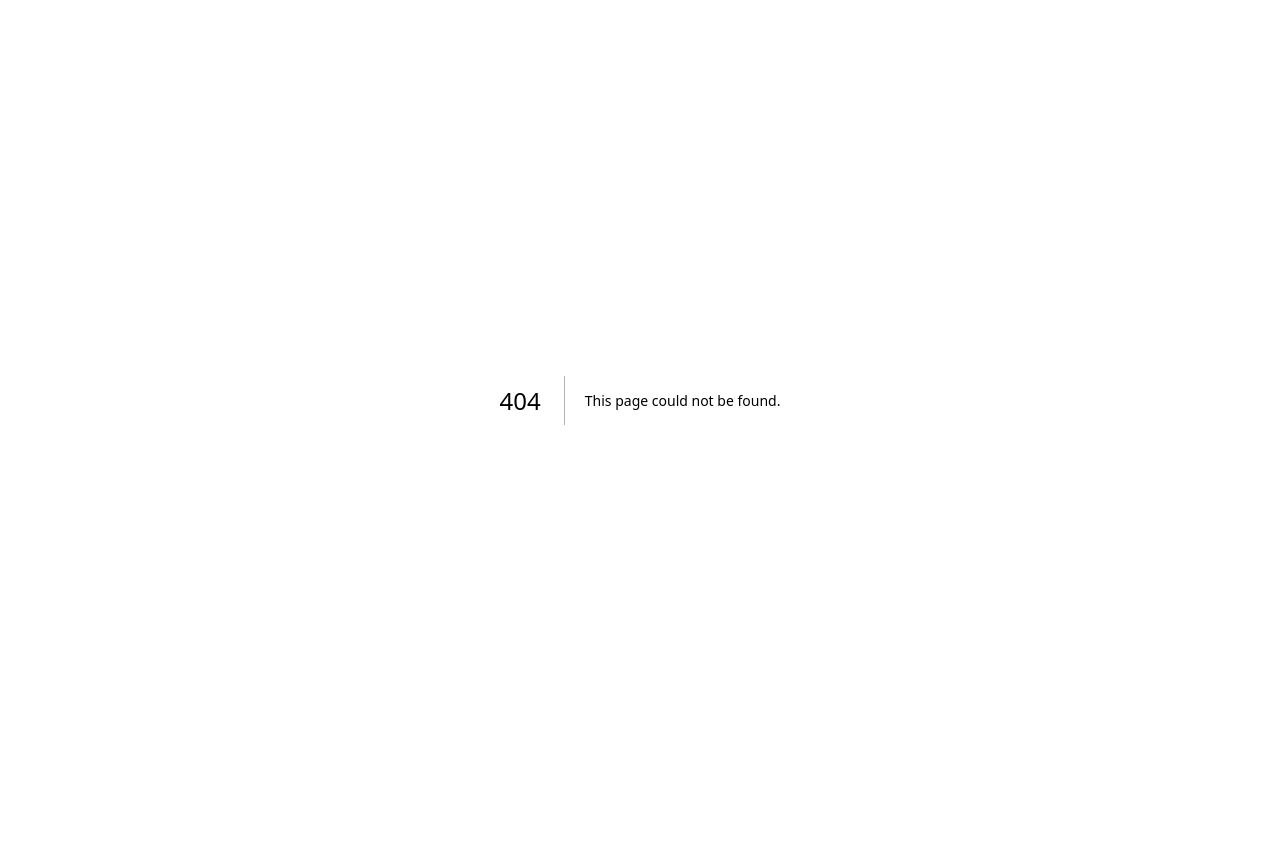
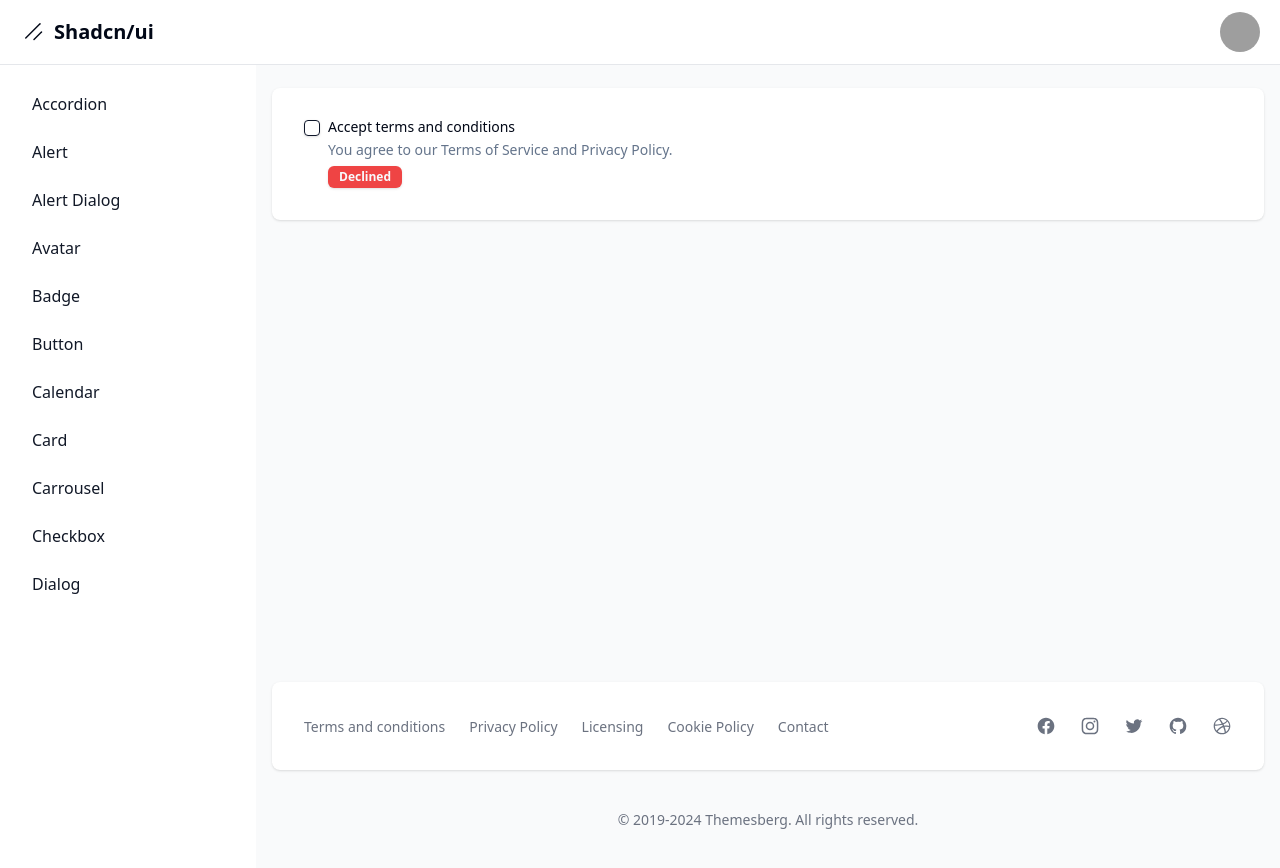
Before and after one commit to davidmoina/shadcn-dashboard, a Next.js app: page /dashboard/checkbox in a window 1280 px wide. Before the commit this address had no page. Before the commit the page ends 800 px from the top, so only its background shows below. Built offline with nearby package versions, Linux system fonts and the light colour scheme; grey boxes are pictures that could not be loaded.

Commit message:
💄 Add checkbox

```diff
--- a/package.json
+++ b/package.json
@@ -12,6 +12,7 @@
     "@radix-ui/react-accordion": "^1.2.1",
     "@radix-ui/react-alert-dialog": "^1.1.2",
     "@radix-ui/react-avatar": "^1.1.1",
+    "@radix-ui/react-checkbox": "^1.1.2",
     "@radix-ui/react-dialog": "^1.1.2",
     "@radix-ui/react-label": "^2.1.0",
     "@radix-ui/react-slot": "^1.1.0",
--- /dev/null
+++ b/src/app/dashboard/checkbox/page.tsx
@@ -0,0 +1,42 @@
+"use client";
+
+import { Badge } from "@/components/ui/badge";
+import { Checkbox } from "@/components/ui/checkbox";
+import { useState } from "react";
+
+export default function CheckboxPage() {
+  const [terms, setTerms] = useState(false);
+
+  return (
+    <div className="items-top flex space-x-2">
+      <Checkbox
+        id="terms1"
+        checked={terms}
+        onCheckedChange={(value) => setTerms(!!value)}
+      />
+      <div className="grid gap-1.5 leading-none">
+        <label
+          htmlFor="terms1"
+          className="text-sm font-medium leading-none peer-disabled:cursor-not-allowed peer-disabled:opacity-70"
+        >
+          Accept terms and conditions
+        </label>
+        <p className="text-sm text-muted-foreground">
+          You agree to our Terms of Service and Privacy Policy.
+        </p>
+
+        <div>
+          {terms ? (
+            <Badge variant="success" capitalize>
+              accepted
+            </Badge>
+          ) : (
+            <Badge variant="destructive" capitalize>
+              declined
+            </Badge>
+          )}
+        </div>
+      </div>
+    </div>
+  );
+}
--- a/src/app/dashboard/layout.tsx
+++ b/src/app/dashboard/layout.tsx
@@ -15,6 +15,7 @@
   { name: "avatar", href: "/dashboard/avatar" },
   { name: "card", href: "/dashboard/card" },
   { name: "carrousel", href: "/dashboard/carrousel" },
+  { name: "checkbox", href: "/dashboard/checkbox" },
 ].sort((a, b) => a.name.localeCompare(b.name));
 
 export default function DashboardLayout({
--- /dev/null
+++ b/src/components/ui/checkbox.tsx
@@ -0,0 +1,30 @@
+"use client"
+
+import * as React from "react"
+import * as CheckboxPrimitive from "@radix-ui/react-checkbox"
+import { Check } from "lucide-react"
+
+import { cn } from "@/lib/utils"
+
+const Checkbox = React.forwardRef<
+  React.ElementRef<typeof CheckboxPrimitive.Root>,
+  React.ComponentPropsWithoutRef<typeof CheckboxPrimitive.Root>
+>(({ className, ...props }, ref) => (
+  <CheckboxPrimitive.Root
+    ref={ref}
+    className={cn(
+      "peer h-4 w-4 shrink-0 rounded-sm border border-primary shadow focus-visible:outline-none focus-visible:ring-1 focus-visible:ring-ring disabled:cursor-not-allowed disabled:opacity-50 data-[state=checked]:bg-primary data-[state=checked]:text-primary-foreground",
+      className
+    )}
+    {...props}
+  >
+    <CheckboxPrimitive.Indicator
+      className={cn("flex items-center justify-center text-current")}
+    >
+      <Check className="h-4 w-4" />
+    </CheckboxPrimitive.Indicator>
+  </CheckboxPrimitive.Root>
+))
+Checkbox.displayName = CheckboxPrimitive.Root.displayName
+
+export { Checkbox }
```
Also changed, not shown: 1 other file (tests, documents, lock files or other folders).
